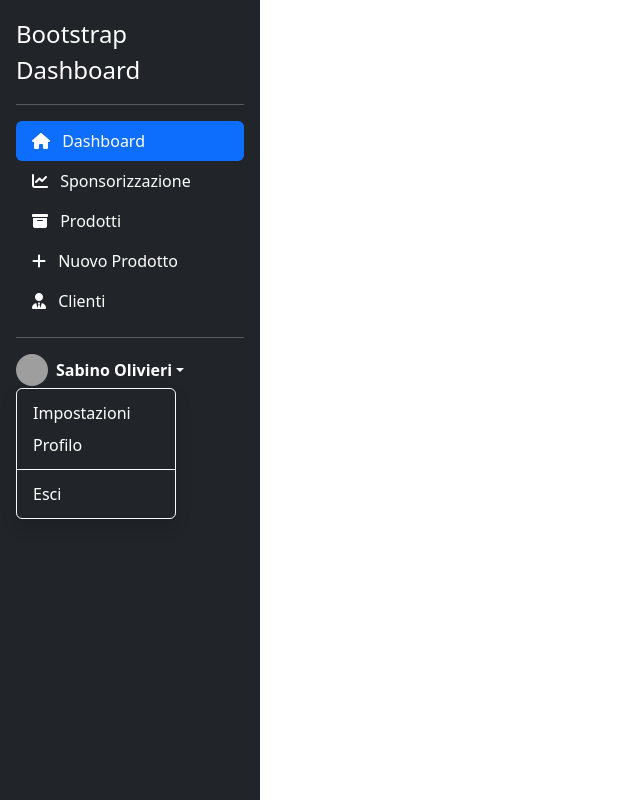
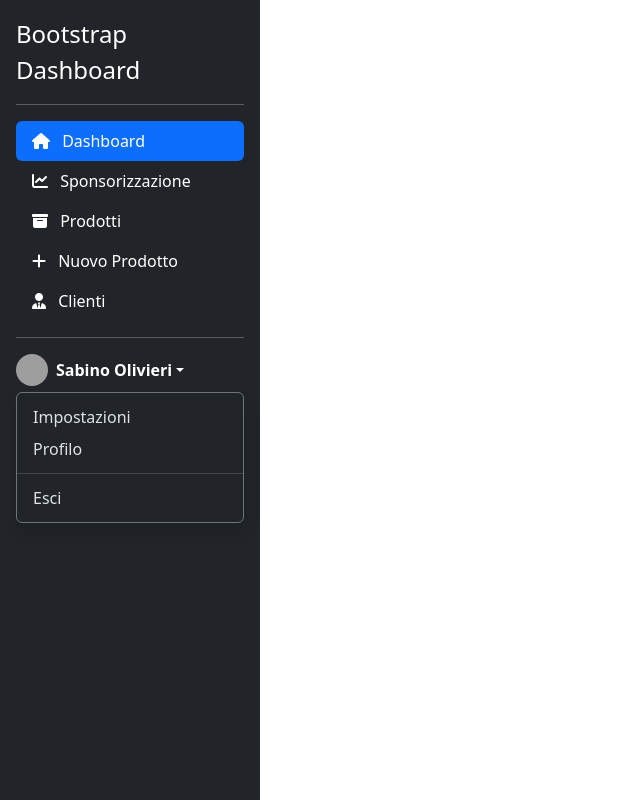
Before and after one commit to sabino-olivieri/html-css-bootstrap-dashboard, a plain HTML site: page index.html in a window 1280 px wide. Both pictures are taken after a click on the link "Sabino Olivieri". Shown: the whole page, without its empty margins (0-640 px from the left). Drawn offline with nearby package versions, Linux system fonts and the light colour scheme; grey boxes are pictures that could not be loaded.

Commit message:
feat: first bonus

```diff
--- a/index.html
+++ b/index.html
@@ -93,16 +93,16 @@
                 <div class="dropdown">
                     <a href="#" class="d-flex align-items-center text-white text-decoration-none dropdown-toggle"
                         data-bs-toggle="dropdown" aria-expanded="false">
-                        <img src="https://github.com/mdo.png" alt="" width="32" height="32" class="rounded-circle me-2">
+                        <img src="https://picsum.photos/id/447/200/300" alt="" width="32" height="32" class="rounded-circle me-2">
                         <strong>Sabino Olivieri</strong>
                     </a>
-                    <ul class="dropdown-menu bg-dark border border-light text-small shadow" data-bs-theme="dark">
-                        <li><a class="dropdown-item text-white" href="#">Impostazioni</a></li>
-                        <li><a class="dropdown-item text-white" href="#">Profilo</a></li>
+                    <ul class="dropdown-menu border border-secondary text-small shadow w-100 mt-1" data-bs-theme="dark">
+                        <li><a class="dropdown-item" href="#">Impostazioni</a></li>
+                        <li><a class="dropdown-item" href="#">Profilo</a></li>
                         <li>
-                            <hr class="dropdown-divider bg-white">
+                            <hr class="dropdown-divider">
                         </li>
-                        <li><a class="dropdown-item text-white" href="#">Esci</a></li>
+                        <li><a class="dropdown-item" href="#">Esci</a></li>
                     </ul>
                 </div>
             </div>
```
Also changed, not shown: clients.html (+6 -6 lines), new-product.html (+9 -9 lines), products.html (+6 -6 lines), sponsorship.html (+6 -6 lines).
